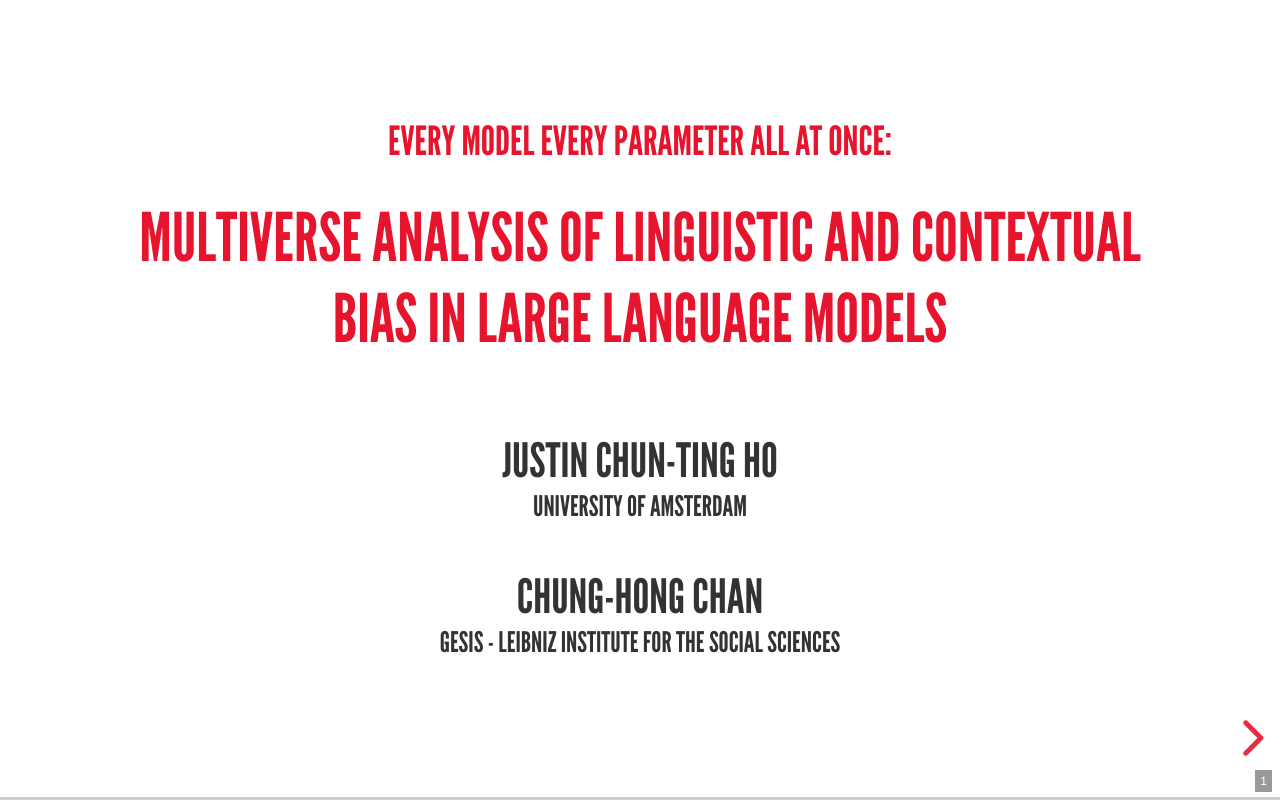
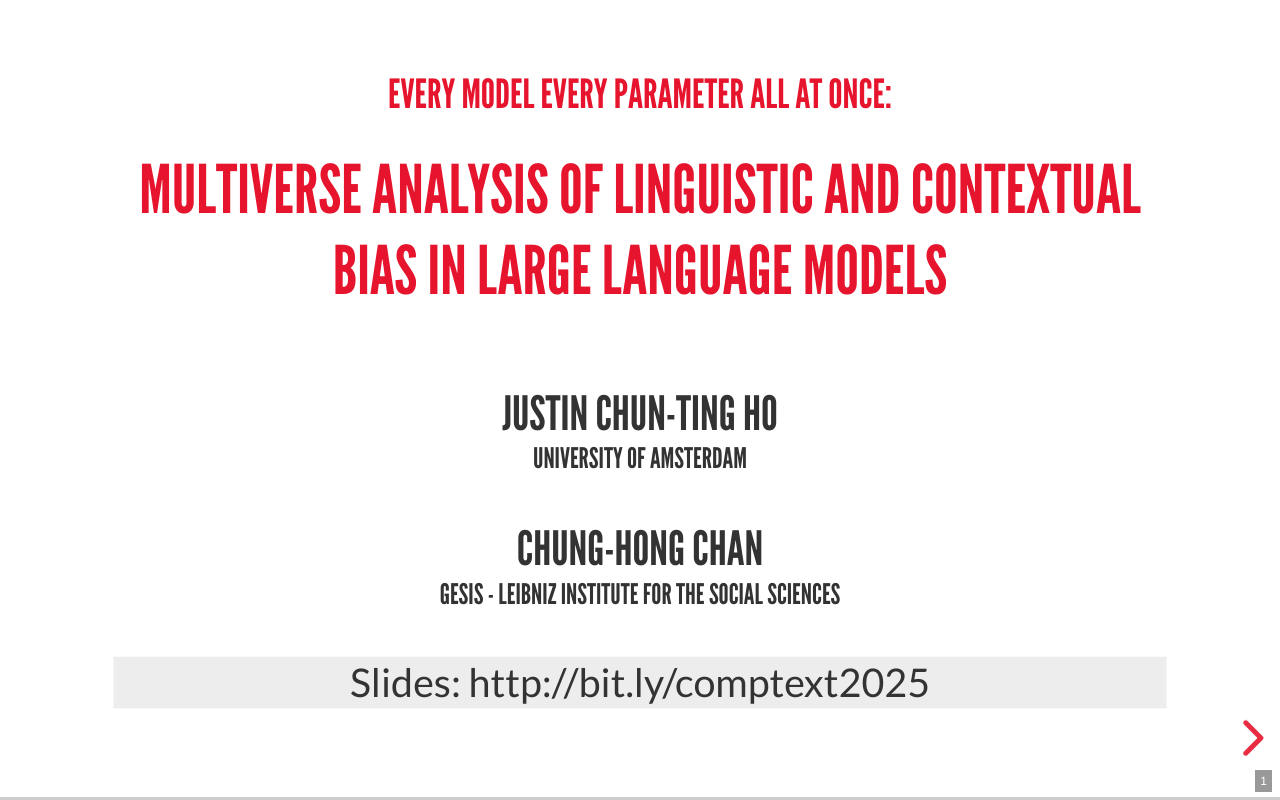
Before and after one commit to justinchuntingho/comptext_slides, a website: page index.html in a window 1280 px wide. Drawn offline with Linux system fonts and the light colour scheme.

Commit message:
Update index.html

```diff
--- a/index.html
+++ b/index.html
@@ -25,7 +25,7 @@
 					<h4 style ="color:#333">Justin Chun-ting Ho <br><small>University of Amsterdam</small></h4>
 					<h4 style ="color:#333">Chung-hong Chan <br><small>GESIS - Leibniz Institute for the Social Sciences</small></h4>
 				</div>
-
+				<p style="background-color:rgba(235,235,235,0.9);">Slides: http://bit.ly/comptext2025</p>
 				</section>
 				<section>
 				<section>
```
